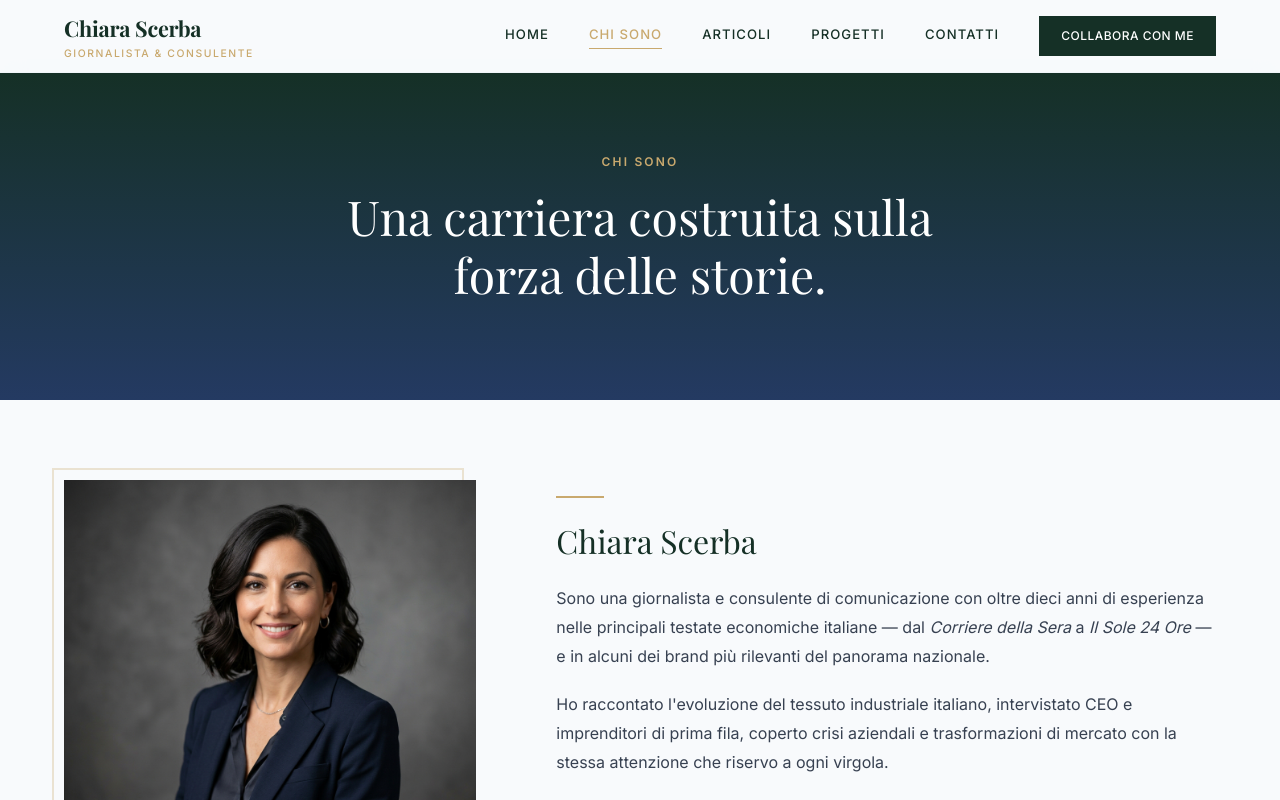
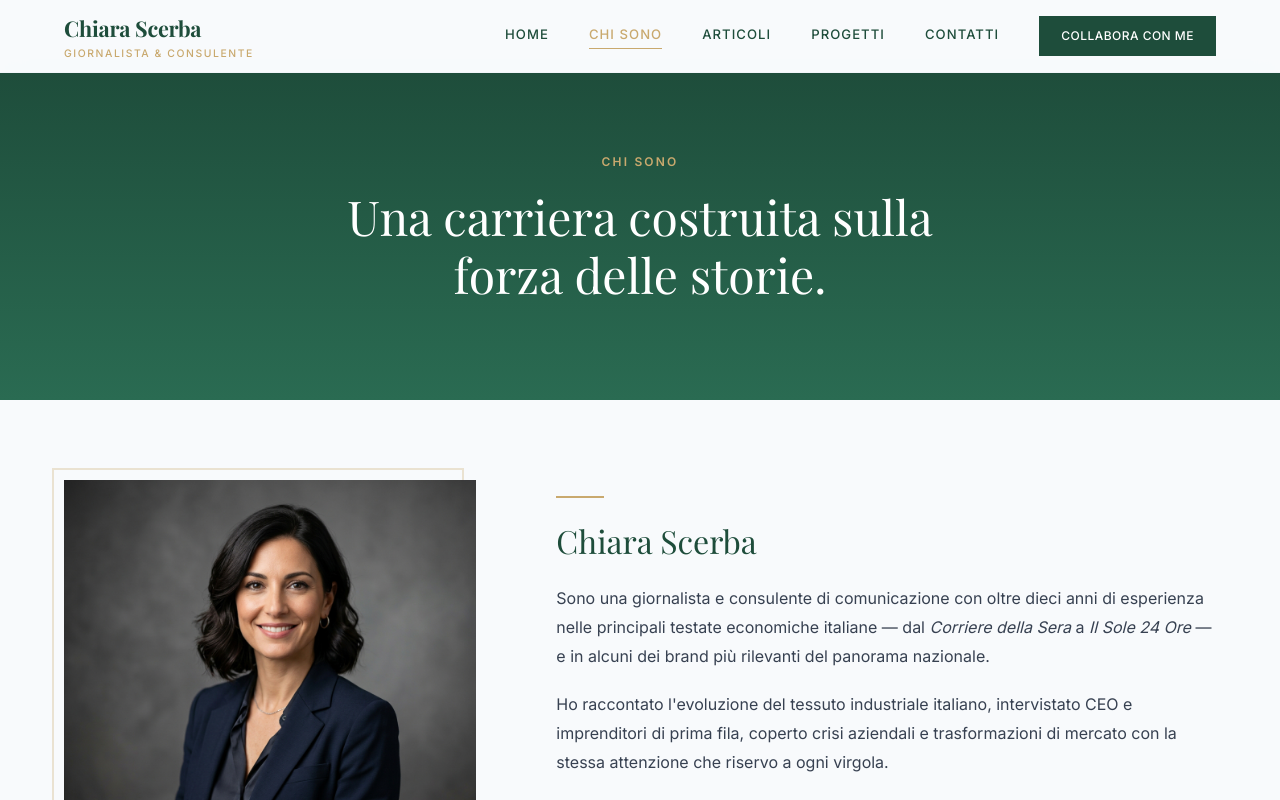
Before and after one commit to chiarascerba/chiarascerba.github.io, a Next.js app: page /chiara-site/about in a window 1280 px wide. Shown: the top 800 px of the page. Built offline with nearby package versions, Linux system fonts and the light colour scheme; a web font is replaced by a local one.

Commit message:
style: update color palette with lighter forest green theme and variables

```diff
--- a/app/HomeContent.tsx
+++ b/app/HomeContent.tsx
@@ -49,7 +49,7 @@ export default function HomeContent({ featuredArticles }: { featuredArticles: Ar
       {/* ── HERO ── */}
       <section style={{
         minHeight: 'calc(100vh - 72px)',
-        background: 'linear-gradient(135deg, #153026 0%, #1e4537 60%, #0d1f19 100%)',
+        background: 'linear-gradient(135deg, #1e4d3b 0%, #2a6b52 60%, #163a2c 100%)',
         display: 'flex',
         alignItems: 'center',
         position: 'relative',
--- a/app/about/page.tsx
+++ b/app/about/page.tsx
@@ -58,7 +58,7 @@ export default function AboutPage() {
     <>
       {/* ── PAGE HEADER ── */}
       <section style={{
-        background: 'linear-gradient(180deg, var(--navy) 0%, #243a62 100%)',
+        background: 'linear-gradient(180deg, var(--navy) 0%, var(--navy-light) 100%)',
         padding: '5rem 0 6rem',
         textAlign: 'center',
       }}>
--- a/app/globals.css
+++ b/app/globals.css
@@ -2,13 +2,13 @@
 @import "tailwindcss";
 
 :root {
-  --navy: #153026; /* Deep Forest Green */
-  --navy-light: #1e4537;
+  --navy: #1e4d3b; /* Lighter Forest Green */
+  --navy-light: #2a6b52;
   --gold: #c9a96e;
   --gold-light: #e0c896;
   --bg: #f8fafc;
   --surface: #ffffff;
-  --text: #153026;
+  --text: #1e4d3b;
   --text-muted: #64748b;
   --border: #e2e8f0;
   --border-light: #f1f5f9;
```
